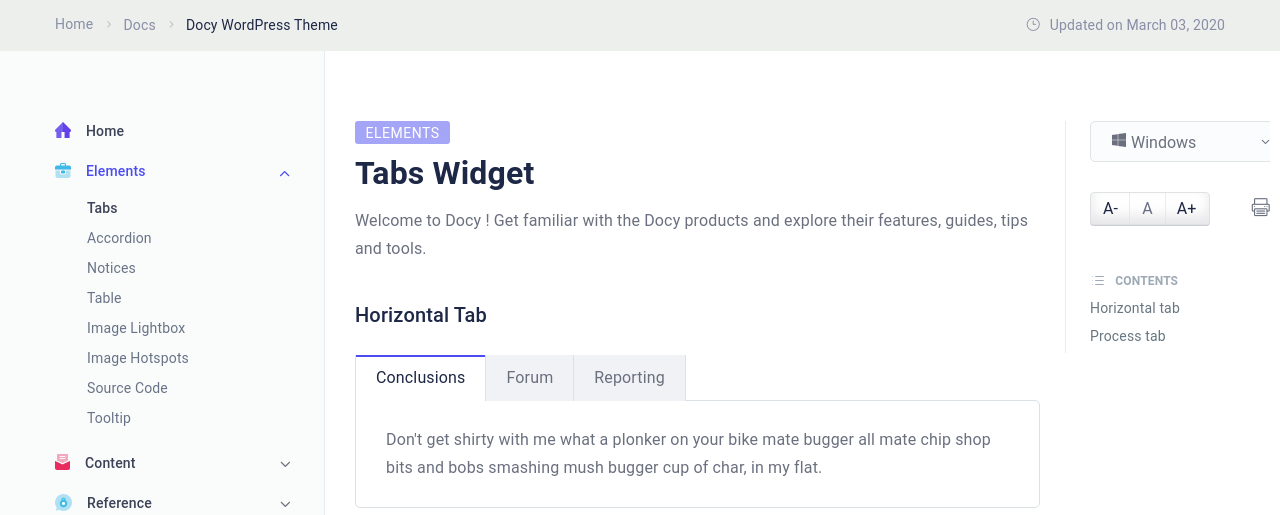
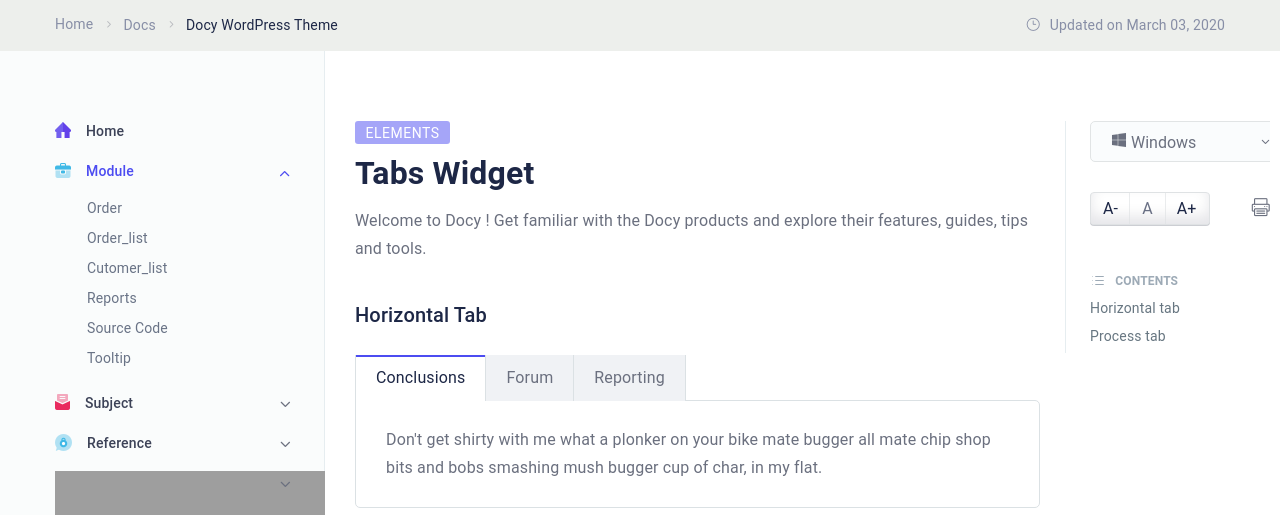
Before and after one commit to crystal-qazi/Knowledge_Base, a PHP site: page /doc-element-tab.php in a window 1280 px wide. Shown: the part 394-909 px from the top of the page. Run offline with PHP 8.4, Linux system fonts and the light colour scheme; data comes from the database, SQL or seed files in the repository; both versions use the stored data as it was after the commit; some libraries are stand-ins or nearby versions; grey boxes are pictures that could not be loaded.

Commit message:
working on into page

```diff
--- a/HeaderFooterTemp/head_temp.php
+++ b/HeaderFooterTemp/head_temp.php
@@ -1,3 +1,13 @@
+<?php
+// Include the database configuration
+include 'config/connection.php';
+
+// Fetch menu items from the database
+$sql = "SELECT * FROM project";
+$res = mysqli_query($con,$sql);
+$count = mysqli_num_rows($res);
+?>
+
 <!DOCTYPE html>
 <html lang="en">
 <head>
@@ -70,11 +80,20 @@
                         <a href="index.html" class="nav-link dropdown-toggle">Home</a>
                             <i class="arrow_carrot-down_alt2 mobile_dropdown_icon" aria-hidden="false" data-toggle="dropdown"></i>
                             <ul class="dropdown-menu">
-                                <li class="nav-item"><a href="index.html" class="nav-link">Creative Helpdesk</a></li>
-                                <li class="nav-item"><a href="index-multi.html" class="nav-link">Multi Helpdesk</a></li>
-                                <li class="nav-item"><a href="index-classic.html" class="nav-link">Classic Helpdesk</a></li>
-                            </ul>
-                    </li>
+                                <?php
+                                    if($count > 0){
+                                        while($row= mysqli_fetch_assoc($res)){
+                                            $id = $row['ID'];
+                                            $porject_name = $row['Project_name'];
+                                            ?>
+                                            <li class="nav-item"><a href="<?php echo connection.php?>index.php" class="nav-link"><?php echo $porject_name ?> </a></li>
+                                            <?php
+                                        }
+                                    }
+                                ?>
+
+                    </ul>
+                        </li>
                     <li class="nav-item dropdown submenu mega_menu tab-demo active">
                         <a href="#" class="nav-link dropdown-toggle" role="button" data-toggle="dropdown" aria-haspopup="true" aria-expanded="false">Docs</a>
                         <i class="arrow_carrot-down_alt2 mobile_dropdown_icon" aria-hidden="true" data-toggle="dropdown"></i>
--- a/doc-element-tab.php
+++ b/doc-element-tab.php
@@ -1,6 +1,13 @@
 <?php include('headerfootertemp/head_temp.php') ?>
+<?php
+// Include the database configuration
+include 'config/connection.php';
 
-
+// Fetch menu items from the database
+$sql = "SELECT * FROM module";
+$res = mysqli_query($con,$sql);
+$count = mysqli_num_rows($res);
+?>
 
         <section class="page_breadcrumb">
             <div class="container custom_container">
@@ -39,29 +46,50 @@
                                         <a href="doc-main.html" class="nav-link"><img src="img/side-nav/home.png" alt="">Home</a>
                                     </li>
                                     <li class="nav-item active">
-                                        <a href="doc-main.html" class="nav-link"><img src="img/side-nav/briefcase.png" alt="briefcase">Elements</a>
+                                        <a href="doc-main.html" class="nav-link"><img src="img/side-nav/briefcase.png" alt="briefcase">Module</a>
                                         <span class="icon"><i class="arrow_carrot-down"></i></span>
                                         <ul class="list-unstyled dropdown_nav">
-                                            <li><a class="active" href="doc-element-tab.html">Tabs</a></li>
-                                            <li><a href="doc-element-accordion.html">Accordion</a></li>
-                                            <li><a href="doc-element-notice.html">Notices</a></li>
-                                            <li><a href="doc-content-tables.html">Table</a></li>
-                                            <li><a href="doc-element-lightbox.html">Image Lightbox</a></li>
-                                            <li><a href="doc-element-hotspots.html">Image Hotspots</a></li>
-                                            <li><a href="doc-element-code.html">Source Code</a></li>
+                                        <?php
+                                    if($count > 0){
+                                        while($row= mysqli_fetch_assoc($res)){
+                                            $id = $row['ID'];
+                                            $module = $row['Module_name'];
+                                            ?>
+                                            <li><a  href="<?php echo connection.php?>doc-element-accordion.php" ><?php echo $module ?> </a></li>
+                                           <?php
+
+
+                                        }
+                                    }
+                                ?>
+                                           <li><a href="doc-element-code.html">Source Code</a></li>
                                             <li><a href="doc-content-tooltip.html">Tooltip</a></li>
                                         </ul>
                                     </li>
                                     <li class="nav-item">
-                                        <a href="typography.html" class="nav-link"><img src="img/side-nav/document.png" alt="">Content</a>
+                                        <a href="typography.html" class="nav-link"><img src="img/side-nav/document.png" alt="">Subject</a>
                                         <span class="icon"><i class="arrow_carrot-down"></i></span>
                                         <ul class="list-unstyled dropdown_nav">
+                                        <?php
+                                        $sql = "SELECT * FROM subject";
+                                        $res1 = mysqli_query($con,$sql);
+                                        $count1 = mysqli_num_rows($res1);
+                                        if($count1 > 0){
+                                            while($row= mysqli_fetch_assoc($res1)){
+                                                $id = $row['ID'];
+                                                $subject = $row['Subject_name'];
+                                                ?>
+                                                <li><a  href="<?php echo connection.php?>doc-element-accordion.php" ><?php echo $subject ?> </a></li>
+                                               <?php
+
+
+                                            }
+                                        }
+                                    ?>
+
                                             <li><a href="doc-content-image.html">Image</a></li>
                                             <li><a href="doc-element-tab.html">Tables</a></li>
-                                            <li><a href="doc-element-code.html">Code</a></li>
-                                            <li><a href="doc-content-video.html">Video</a></li>
-                                            <li><a href="doc-content-tooltip.html">Tooltips & Direction</a></li>
-                                            <li><a href="typography.html">Typography</a></li>
+
                                         </ul>
                                     </li>
                                     <li class="nav-item">
```
Also changed, not shown: k_b.sql (+4 -4 lines).
